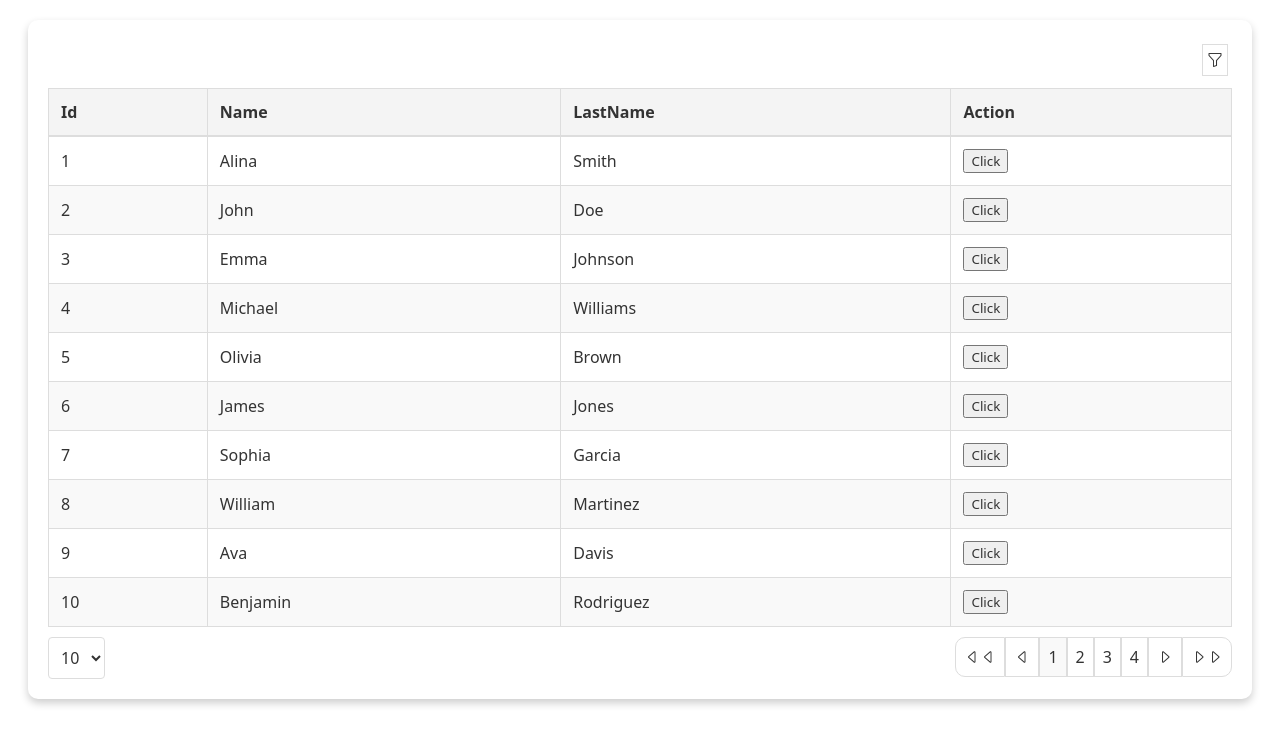
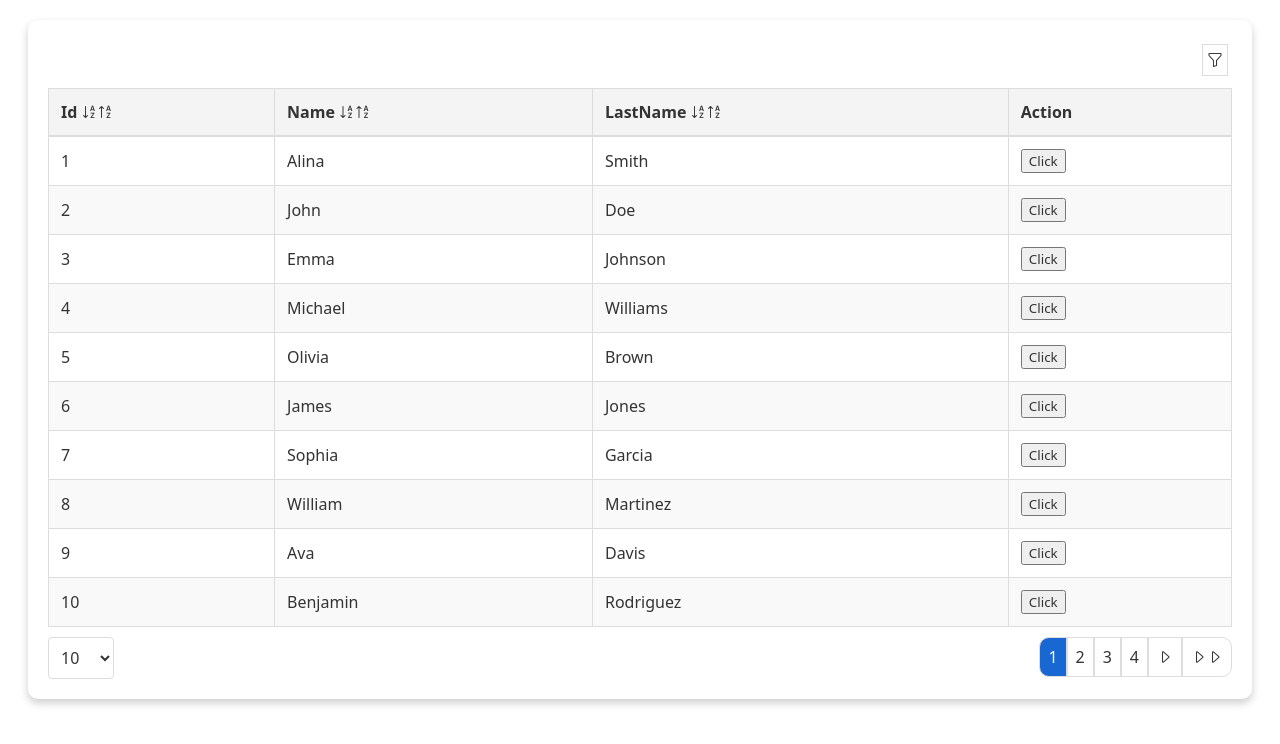
Before and after one commit to ylberz/vue-datatable, a Vue app: page / in a window 1280 px wide. Shown: the top 744 px of the page. Built offline with nearby package versions, Linux system fonts and the light colour scheme.

Commit message:
add sort functionality

```diff
--- a/src/components/datatable.vue
+++ b/src/components/datatable.vue
@@ -1,5 +1,5 @@
 <script setup lang="ts">
-import { computed, reactive, ref } from "vue";
+import { computed, reactive, ref, watch } from "vue";
 
 const props = defineProps<{
   options: {
@@ -36,12 +36,26 @@ const colors = reactive({
 });
 
 const filters = reactive<{ [key: string]: string }>({});
+
 const currentPage = ref(1);
 const itemsPerPage = ref(10);
+const filteredData = ref<Array<any>>(structuredClone(props.options.data) || []); // Ref to store filtered data
 
 const showHide = reactive<{ filter: boolean }>({
   filter: false,
 });
+
+const sort = (sortForm: string, key: string) => {
+  filteredData.value = filteredData.value.sort((a, b) => {
+    if (a[key] < b[key]) {
+      return -1;
+    }
+    if (a[key] > b[key]) {
+      return 1;
+    }
+    return 0;
+  });
+};
 
 const togleFilter = () => {
   showHide.filter = !showHide.filter;
@@ -70,11 +84,32 @@ const getColumns = computed(() => {
   return props.options.columns;
 });
 
-const getData = computed(() => {
-  currentPage.value = 1;
-  return props.options.data.filter((row) => {
-    return props.options.columns.every((col) => {
-      if (col.filter) {
+// const getData = computed(() => {
+//   currentPage.value = 1;
+//   return props.options.data.filter((row) => {
+//     return props.options.columns.every((col) => {
+//       if (col.filter && filters[col.key]) {
+//         const filterValue = filters[col.key]?.toLowerCase() || "";
+//         const cellValue = (row[col.key] || "").toString().toLowerCase();
+//         return cellValue.includes(filterValue);
+//       }
+//       return true;
+//     });
+//   });
+// });
+
+let timeoutId = 0;
+const filterDataAsync = async (
+  data: Array<any>,
+  columns: Array<any>,
+  filters: { [key: string]: string }
+): Promise<Array<any>> => {
+  return new Promise((resolve) => {
+    clearTimeout(timeoutId);
+    timeoutId = setTimeout(() => {
+      const filteredData = data.filter((row) => {
+        return columns.every((col) => {
+          if (col.filter && filters[col.key]) {
             const filterValue = filters[col.key]?.toLowerCase() || "";
             const cellValue = (row[col.key] || "").toString().toLowerCase();
             return cellValue.includes(filterValue);
@@ -82,15 +117,36 @@ const getData = computed(() => {
           return true;
         });
       });
+      resolve(filteredData);
+    }, 700);
   });
+};
+
+const fetchFilteredData = async () => {
+  filteredData.value = await filterDataAsync(
+    props.options.data,
+    props.options.columns,
+    filters
+  );
+};
+
+watch(
+  filters,
+  async () => {
+    // executed immediately, then again when `source` changes
+    await fetchFilteredData();
+  },
+  { immediate: true }
+);
+
 const paginatedData = computed(() => {
   const startIndex = (currentPage.value - 1) * itemsPerPage.value;
   const endIndex = startIndex + itemsPerPage.value;
-  return getData.value.slice(startIndex, endIndex);
+  return filteredData.value.slice(startIndex, endIndex);
 });
 
 const totalPages = computed(() => {
-  return Math.ceil(getData.value.length / itemsPerPage.value);
+  return Math.ceil(filteredData.value.length / itemsPerPage.value);
 });
 
 const goToPage = (page: number) => {
@@ -99,9 +155,7 @@ const goToPage = (page: number) => {
   }
 };
 
-const changeItemsPerPage = (event: Event) => {
-  const target = event.target as HTMLSelectElement;
-  itemsPerPage.value = Number(target.value);
+const changeItemsPerPage = () => {
   currentPage.value = 1;
 };
 </script>
@@ -118,8 +172,13 @@ const changeItemsPerPage = (event: Event) => {
         <thead>
           <tr class="tr-column-names">
             <slot name="front-column-names" />
-            <th v-for="(item, index) in getColumnNames">
-              {{ item }}
+            <th v-for="(col, index) in getColumns">
+              {{ col.name }}
+              <i
+                class="bi bi-sort-alpha-down"
+                @click="sort('asc', col.key)"
+              ></i>
+              <i class="bi bi-sort-alpha-up" @click="sort('desc', col.key)"></i>
             </th>
             <!-- <th>#</th>
             <th>Name</th>
@@ -154,19 +213,27 @@ const changeItemsPerPage = (event: Event) => {
         </tbody>
       </table>
     </div>
+
     <div class="table-footer-card">
-      <select class="table-row-selector" @change="changeItemsPerPage">
-        <option value="10">10</option>
-        <option value="20">20</option>
-        <option value="50">50</option>
+      <!-- @change="changeItemsPerPage" -->
+      <select
+        class="table-row-selector"
+        v-model="itemsPerPage"
+        @change="changeItemsPerPage"
+      >
+        <option>10</option>
+        <option>20</option>
+        <option>50</option>
+        <option>100</option>
       </select>
       <div class="pagination">
-        <button @click="goToPage(1)" :disabled="currentPage === 1">
+        <button @click="goToPage(1)" v-if="currentPage !== 1">
           <i class="bi bi-caret-left"></i><i class="bi bi-caret-left"></i>
         </button>
         <button
           @click="goToPage(currentPage - 1)"
           :disabled="currentPage === 1"
+          v-if="currentPage !== 1"
         >
           <i class="bi bi-caret-left"></i>
         </button>
@@ -181,12 +248,14 @@ const changeItemsPerPage = (event: Event) => {
         <button
           @click="goToPage(currentPage + 1)"
           :disabled="currentPage === totalPages"
+          v-if="currentPage !== totalPages"
         >
           <i class="bi bi-caret-right"></i>
         </button>
         <button
           @click="goToPage(totalPages)"
           :disabled="currentPage === totalPages"
+          v-if="currentPage !== totalPages"
         >
           <i class="bi bi-caret-right"></i>
           <i class="bi bi-caret-right"></i>
@@ -249,6 +318,10 @@ const changeItemsPerPage = (event: Event) => {
   cursor: pointer;
 }
 
+.pagination button:hover {
+  border: #1967d2 solid 1px;
+}
+
 .table-head-card button {
   padding: 4px;
   border: 1px solid var(--border-color);
@@ -258,7 +331,8 @@ const changeItemsPerPage = (event: Event) => {
 }
 
 .pagination .active {
-  background-color: #f9f9f9;
+  background-color: #1967d2;
+  color: #fff;
 }
 .table-card {
   margin: 20px;
```
Lines whose indentation alone changed are shown as unchanged.
